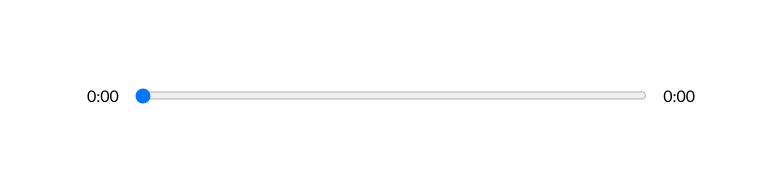
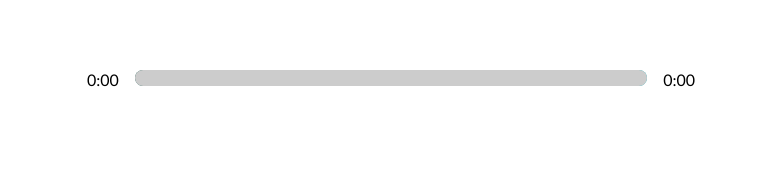
Before and after one commit to rand-singh/react-waves-music-player, a React (Create React App) app: page / in a window 1280 px wide. Shown: the part 490-661 px from the top of the page, without its empty margins (249-1029 px from the left). Built offline with nearby package versions, Linux system fonts and the light colour scheme.

Commit message:
Custom input slider

```diff
--- a/src/App.js
+++ b/src/App.js
@@ -18,15 +18,23 @@
 
   const [songInfo, setSongInfo] = useState({
     currentTime: 0,
-    duration: 0
+    duration: 0,
+    animationPercentage: 0
   })
 
   const [libraryStatus, setLibraryStatus] = useState(false)
 
   const timeUpdateHandler = ({ target: {currentTime, duration} }) => {
+
+    // calculate percentage
+    const roundedCurrent = Math.round(currentTime);
+    const roundedDuration = Math.round(duration);
+    const animation = Math.round((roundedCurrent / roundedDuration) * 100);
+
     setSongInfo({
         currentTime: currentTime,
-        duration: duration
+        duration: duration,
+        animationPercentage: animation
     })
   }
 
--- a/src/components/Player.js
+++ b/src/components/Player.js
@@ -63,10 +63,17 @@
         playAudio(isPlaying, audioRef);
     }
 
+    // Add the animation styles
+    const trackAnim = {
+        transform: `translateX(${songInfo.animationPercentage}%)`
+    }
+
     return (
         <div className="playerContainer">
             <div className="playerControls__time">
                 <p>{getTime(songInfo.currentTime)}</p>
+
+                <div className="track" style={{background: `linear-gradient(to right, ${currentSong.color[0]}, ${currentSong.color[1]})`}}>
                     <input
                         onChange={dragHandler}
                         type="range"
@@ -76,6 +83,8 @@
                         max={songInfo.duration || 0}
                         value={songInfo.currentTime}
                     />
+                    <div className="animate-track" style={trackAnim}></div>
+                </div>
 
                 <p>{songInfo.duration ? getTime(songInfo?.duration) : "0:00"}</p>
             </div>
--- a/src/styles/_player.scss
+++ b/src/styles/_player.scss
@@ -12,12 +12,46 @@
 		display: flex;
 
 		p {
-			padding: 1rem;
+			padding: 0rem 1rem;
+		}
+
+		.track {
+			background: lightsalmon;
+			width: 100%;
+			height: 1rem;
+			position: relative;
+			border-radius: 1rem;
+			overflow: hidden;
+		}
+
+		.animate-track {
+			background-color: rgb(204, 204, 204);
+			width: 100%;
+			height: 1rem;
+			position: absolute;
+			top: 0;
+			left: 0;
+			transform: translateX(0%);
+			pointer-events: none;
 		}
 
 		input {
 			width: 100%;
-			padding: 1rem 0rem;
+			// padding: 1rem 0rem;
+
+			-webkit-appearance: none;
+			background-color: transparent;
+			cursor: pointer;
+
+			&:focus {
+				outline: none;
+			}
+
+			&::-webkit-slider-thumb {
+				-webkit-appearance: none;
+				height: 16px;
+				width: 16px;
+			}
 		}
 	}
 
```
Lines whose indentation alone changed are shown as unchanged.
